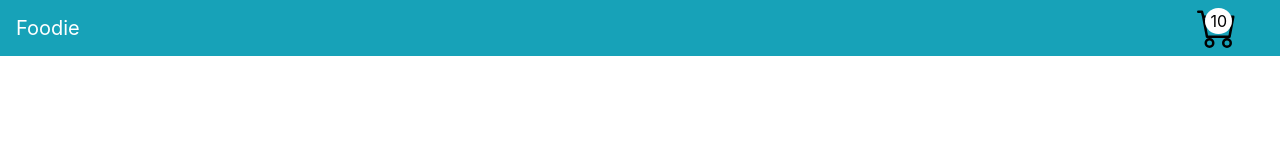
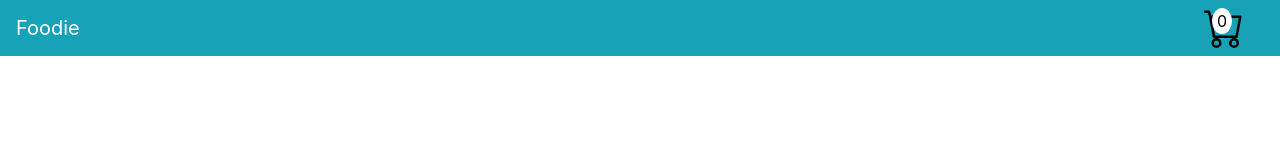
Before and after one commit to buminduyasith/foodie, a Nuxt app: page / in a window 1280 px wide. Shown: the top 160 px of the page. Built offline with nearby package versions, Linux system fonts and the light colour scheme.

Commit message:
minor changes to navbar

```diff
--- a/components/CartCounter.vue
+++ b/components/CartCounter.vue
@@ -1,5 +1,5 @@
 <template>
-  <div>
+  <div @click="redirect">
     <svg
       xmlns="http://www.w3.org/2000/svg"
       width="40"
@@ -13,13 +13,18 @@
         d="M0 1.5A.5.5 0 0 1 .5 1H2a.5.5 0 0 1 .485.379L2.89 3H14.5a.5.5 0 0 1 .491.592l-1.5 8A.5.5 0 0 1 13 12H4a.5.5 0 0 1-.491-.408L2.01 3.607 1.61 2H.5a.5.5 0 0 1-.5-.5zM3.102 4l1.313 7h8.17l1.313-7H3.102zM5 12a2 2 0 1 0 0 4 2 2 0 0 0 0-4zm7 0a2 2 0 1 0 0 4 2 2 0 0 0 0-4zm-7 1a1 1 0 1 1 0 2 1 1 0 0 1 0-2zm7 0a1 1 0 1 1 0 2 1 1 0 0 1 0-2z"
       />
     </svg>
-    <span class="bd">1{{ itemCount }}</span>
+    <span class="bd">{{ itemCount }}</span>
   </div>
 </template>
 
 <script>
 export default {
-  props: ["itemCount"],
+  props: ["itemCount", "to"],
+  methods: {
+    redirect() {
+      this.$router.push(this.to);
+    },
+  },
 };
 </script>
 
@@ -28,10 +33,7 @@ export default {
   left: -32px;
   position: relative;
   color: black;
-  max-height: 25px;
-  min-height: 25px;
-  min-width: 25px;
-  max-width: 25px;
+
   background-color: white;
   border-radius: 50%;
   text-align: center;
--- a/components/NavBar.vue
+++ b/components/NavBar.vue
@@ -13,7 +13,7 @@
 
         <!-- Right aligned nav items -->
         <b-navbar-nav class="ml-auto">
-          <cart-counter :itemCount="cartItemCount" />
+          <cart-counter :itemCount="cartItemCount" to="/" />
         </b-navbar-nav>
       </b-collapse>
     </b-navbar>
```
